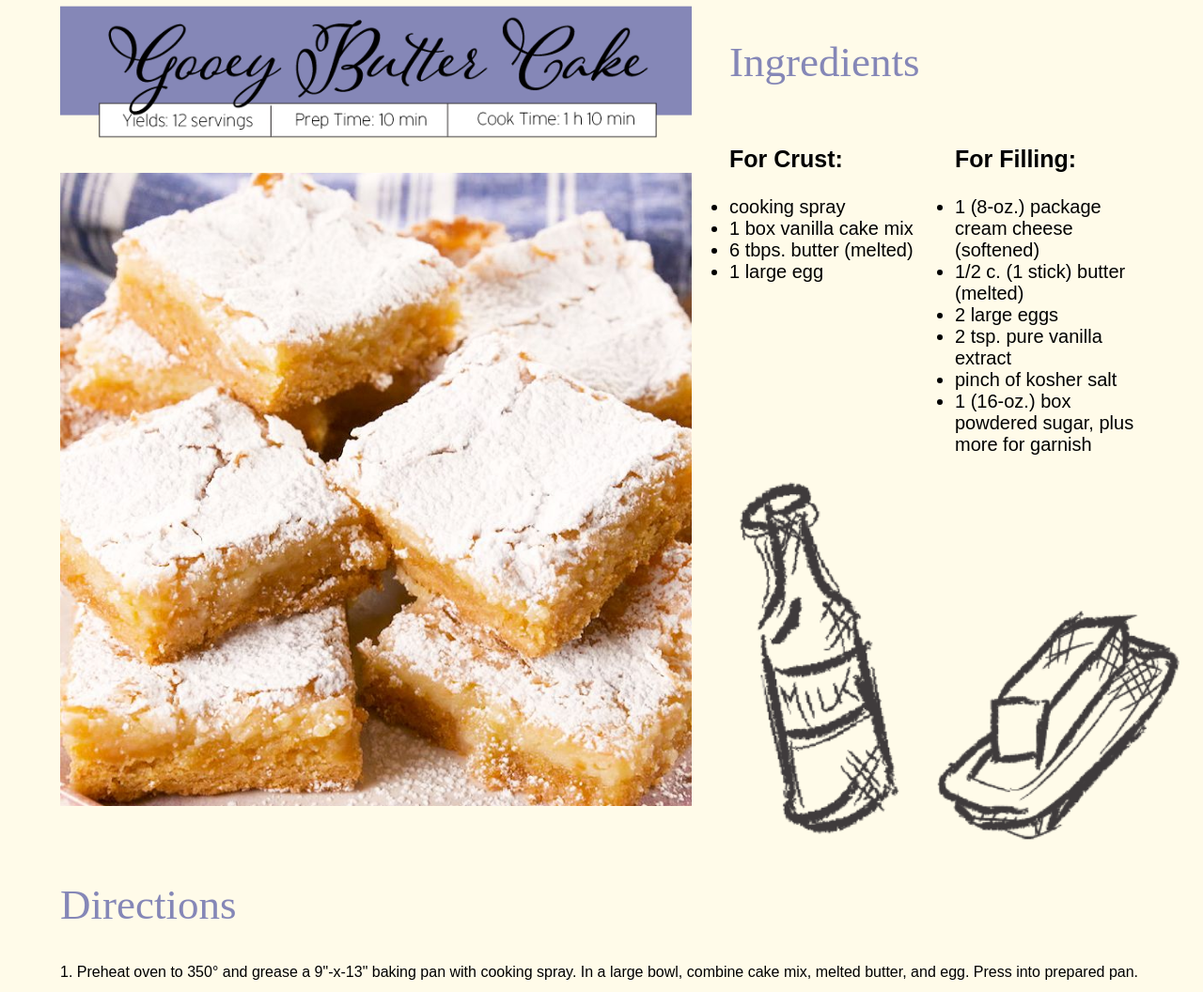
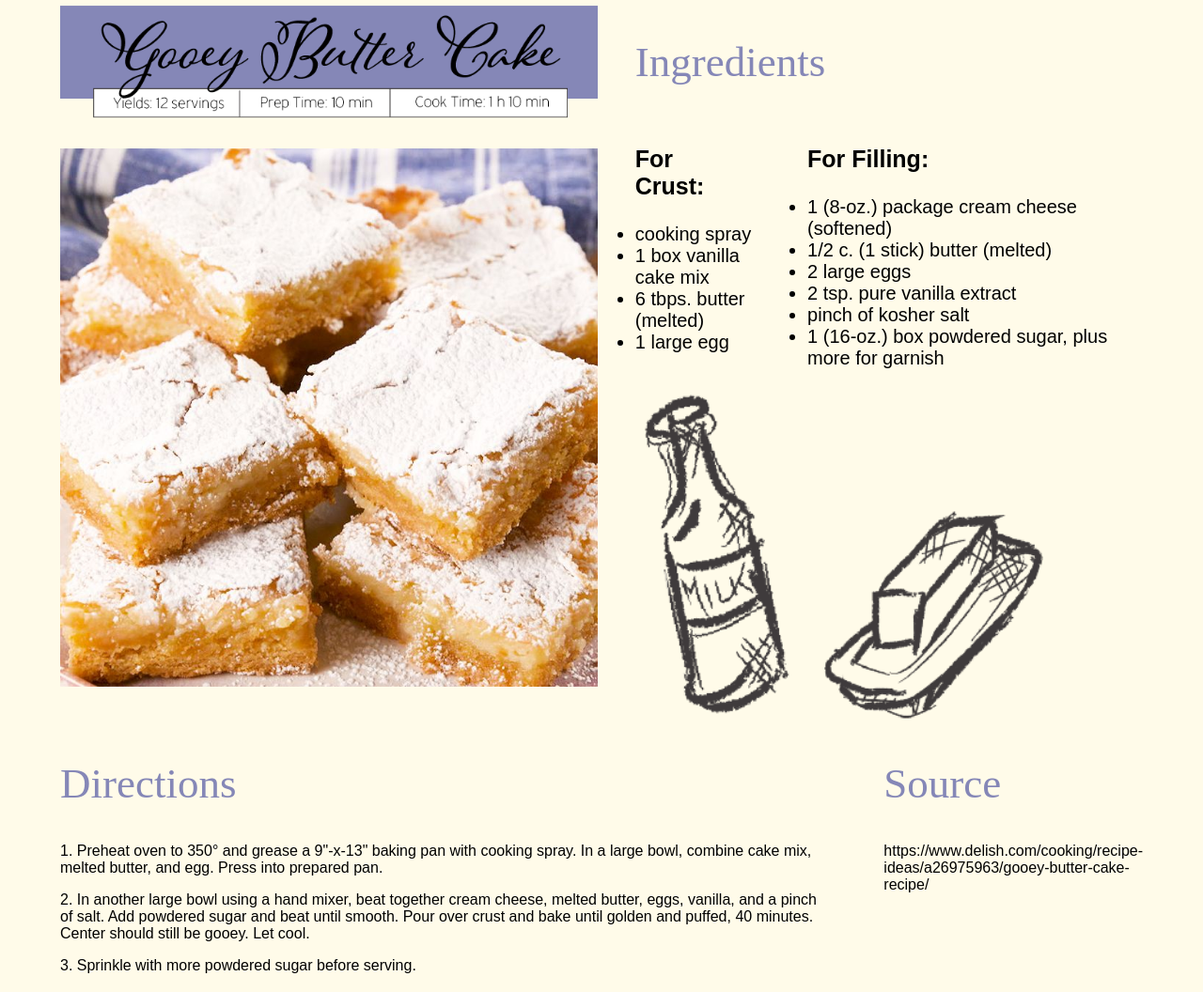
Before and after one commit to brennaejones/iffall2021, a plain HTML site: page recipe/complete/index.html in a window 1280 px wide. Shown: the part 61-1117 px from the top of the page at 94% size. Drawn offline with Linux system fonts and the light colour scheme; a web font is replaced by a local one.

Commit message:
Add files via upload

```diff
--- a/recipe/complete/css/styles.css
+++ b/recipe/complete/css/styles.css
@@ -32,11 +32,6 @@ h2 {
     flex: wrap;
 }
 
-.grid ul {
-    min-width: 200px;
-    max-width: 200px;
-}
-
 .grid li {
     font-size: 20px;
 }
@@ -53,7 +48,7 @@ h2 {
 
 h3 {
     margin-left: 40px;
-    margin-right: 5px;
+    margin-right: 40px;
     font-size: 25px;
 }
 
@@ -67,7 +62,7 @@ h3 {
     margin-left: 40px;
 }
 
-@media (max-width: 960px) {
+@media (max-width: 1000px) {
     .big-grid {
         flex-direction: column;
     }
@@ -76,5 +71,24 @@ h3 {
 #drawings {
     float: center;
     margin-left: 40px;
-    width: 100%;
+    margin-right: 40px;
+    width: 75%;
 }
+
+.grid-2 {
+    display: flex;
+    flex-direction: row;
+    flex: wrap;
+}
+
+@media (max-width: 550px) {
+    .grid-2 {
+        flex-direction: column;
+    }
+ }
+
+@media (min-width: 550px) {
+    .grid-2 #source {
+        margin-left: 40px;
+    }
+}
--- a/recipe/complete/index.html
+++ b/recipe/complete/index.html
@@ -45,6 +45,7 @@
             </section>
         </Section>
 
+        <div class="grid-2">
             <section>
                 <h2>Directions</h2>
                 <p class="directions">1. Preheat oven to 350° and grease a 9"-x-13" baking pan with cooking spray. In a large bowl, combine cake mix, melted butter, and egg. Press into prepared pan.</p>
@@ -52,10 +53,11 @@
                 <p class="directions">3. Sprinkle with more powdered sugar before serving.</p>
             </section>
 
-        <section>
+            <section id="source">
                 <h2>Source</h2>
                 <p>https://www.delish.com/cooking/recipe-ideas/a26975963/gooey-butter-cake-recipe/</p>
             </section>
+        </div>
     </body>
 
     </html>
```
Lines whose indentation alone changed are shown as unchanged.
